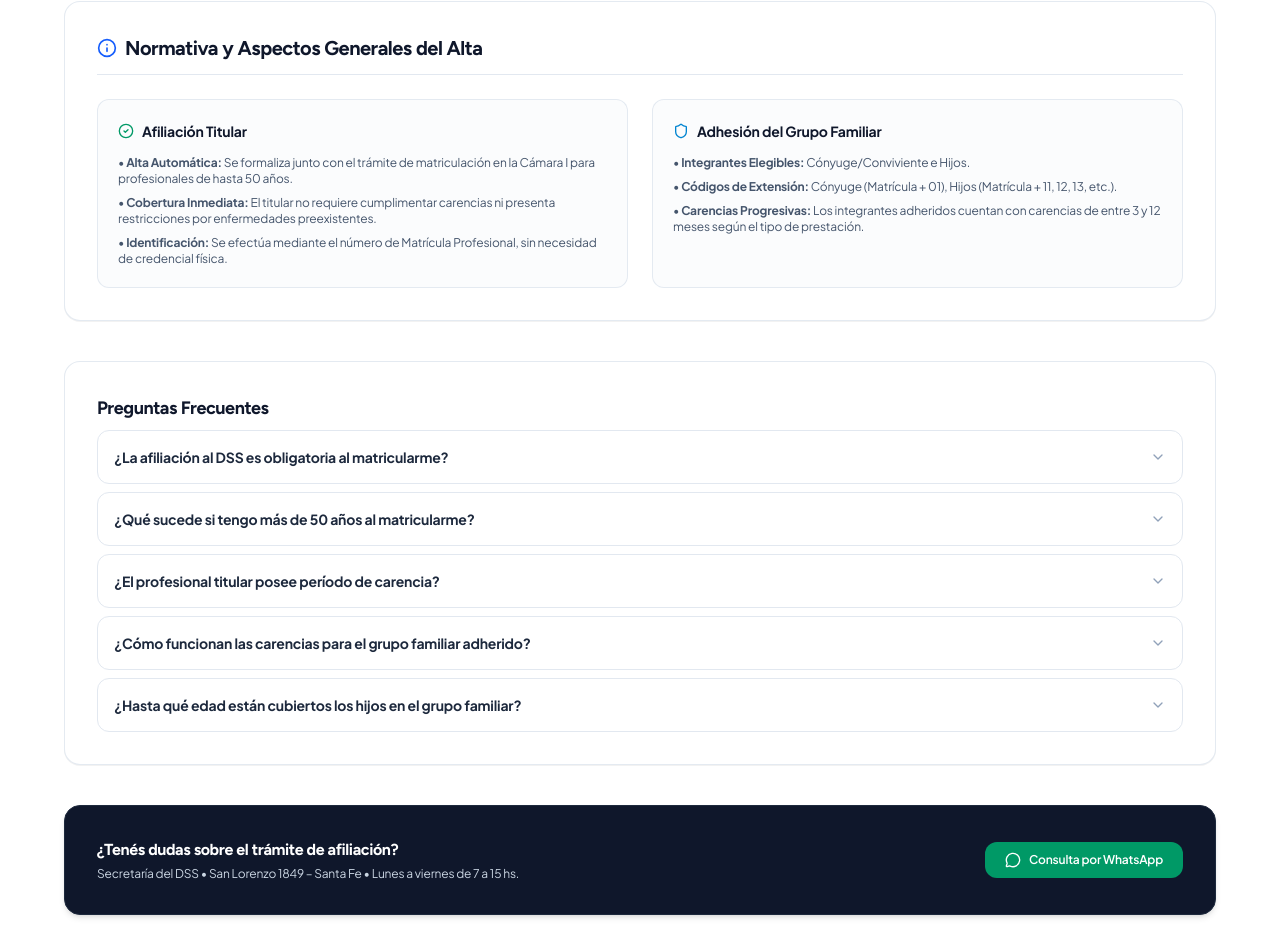
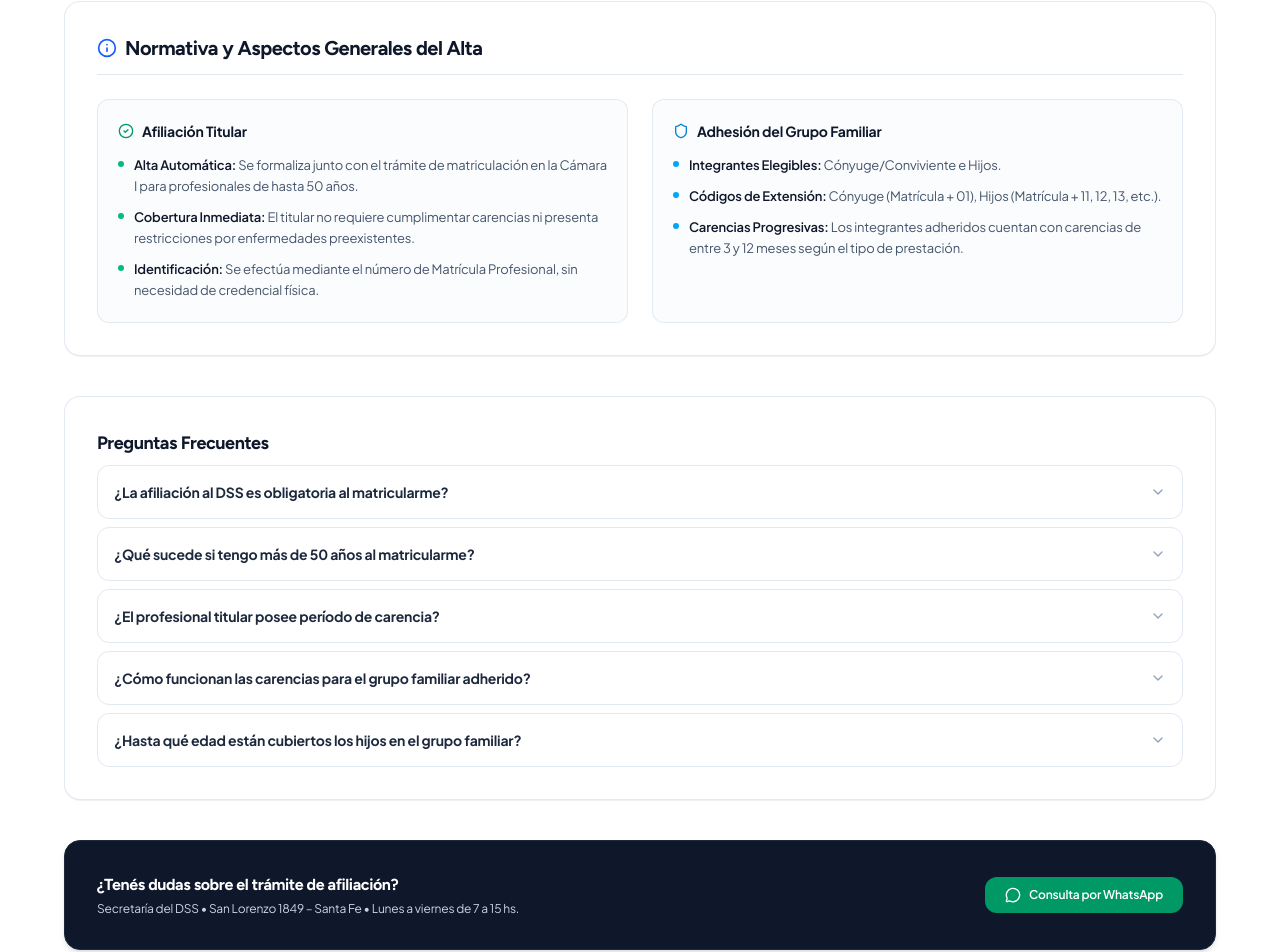
Before and after one commit to KarimServin/guia-interactiva-dss, a Next.js app: page /afiliacion in a window 1280 px wide. Shown: the part 1020-1972 px from the top of the page. Built offline with nearby package versions, Linux system fonts and the light colour scheme.

Commit message:
style(afiliacion): mejorar formato de bullets en Normativa y Aspectos Generales

```diff
--- a/src/components/AffiliationLanding.tsx
+++ b/src/components/AffiliationLanding.tsx
@@ -178,10 +178,28 @@ export const AffiliationLanding: React.FC<AffiliationLandingProps> = ({ onGoToFo
                 <CheckCircle2 className="w-4 h-4 text-emerald-600" />
                 Afiliación Titular
               </h3>
-              <ul className="space-y-2 text-slate-600 text-xs">
-                <li>• <strong>Alta Automática:</strong> Se formaliza junto con el trámite de matriculación en la Cámara I para profesionales de hasta 50 años.</li>
-                <li>• <strong>Cobertura Inmediata:</strong> El titular no requiere cumplimentar carencias ni presenta restricciones por enfermedades preexistentes.</li>
-                <li>• <strong>Identificación:</strong> Se efectúa mediante el número de Matrícula Profesional, sin necesidad de credencial física.</li>
+              <ul className="space-y-2.5 text-slate-600 text-xs sm:text-[13px] leading-relaxed">
+                <li className="flex items-start gap-2.5">
+                  <span className="w-1.5 h-1.5 rounded-full bg-emerald-500 mt-1.5 shrink-0" />
+                  <span>
+                    <strong className="text-slate-900 font-semibold">Alta Automática:</strong>{' '}
+                    Se formaliza junto con el trámite de matriculación en la Cámara I para profesionales de hasta 50 años.
+                  </span>
+                </li>
+                <li className="flex items-start gap-2.5">
+                  <span className="w-1.5 h-1.5 rounded-full bg-emerald-500 mt-1.5 shrink-0" />
+                  <span>
+                    <strong className="text-slate-900 font-semibold">Cobertura Inmediata:</strong>{' '}
+                    El titular no requiere cumplimentar carencias ni presenta restricciones por enfermedades preexistentes.
+                  </span>
+                </li>
+                <li className="flex items-start gap-2.5">
+                  <span className="w-1.5 h-1.5 rounded-full bg-emerald-500 mt-1.5 shrink-0" />
+                  <span>
+                    <strong className="text-slate-900 font-semibold">Identificación:</strong>{' '}
+                    Se efectúa mediante el número de Matrícula Profesional, sin necesidad de credencial física.
+                  </span>
+                </li>
               </ul>
             </div>
 
@@ -190,10 +208,28 @@ export const AffiliationLanding: React.FC<AffiliationLandingProps> = ({ onGoToFo
                 <Shield className="w-4 h-4 text-sky-600" />
                 Adhesión del Grupo Familiar
               </h3>
-              <ul className="space-y-2 text-slate-600 text-xs">
-                <li>• <strong>Integrantes Elegibles:</strong> Cónyuge/Conviviente e Hijos.</li>
-                <li>• <strong>Códigos de Extensión:</strong> Cónyuge (Matrícula + 01), Hijos (Matrícula + 11, 12, 13, etc.).</li>
-                <li>• <strong>Carencias Progresivas:</strong> Los integrantes adheridos cuentan con carencias de entre 3 y 12 meses según el tipo de prestación.</li>
+              <ul className="space-y-2.5 text-slate-600 text-xs sm:text-[13px] leading-relaxed">
+                <li className="flex items-start gap-2.5">
+                  <span className="w-1.5 h-1.5 rounded-full bg-sky-500 mt-1.5 shrink-0" />
+                  <span>
+                    <strong className="text-slate-900 font-semibold">Integrantes Elegibles:</strong>{' '}
+                    Cónyuge/Conviviente e Hijos.
+                  </span>
+                </li>
+                <li className="flex items-start gap-2.5">
+                  <span className="w-1.5 h-1.5 rounded-full bg-sky-500 mt-1.5 shrink-0" />
+                  <span>
+                    <strong className="text-slate-900 font-semibold">Códigos de Extensión:</strong>{' '}
+                    Cónyuge (Matrícula + 01), Hijos (Matrícula + 11, 12, 13, etc.).
+                  </span>
+                </li>
+                <li className="flex items-start gap-2.5">
+                  <span className="w-1.5 h-1.5 rounded-full bg-sky-500 mt-1.5 shrink-0" />
+                  <span>
+                    <strong className="text-slate-900 font-semibold">Carencias Progresivas:</strong>{' '}
+                    Los integrantes adheridos cuentan con carencias de entre 3 y 12 meses según el tipo de prestación.
+                  </span>
+                </li>
               </ul>
             </div>
           </div>
```
